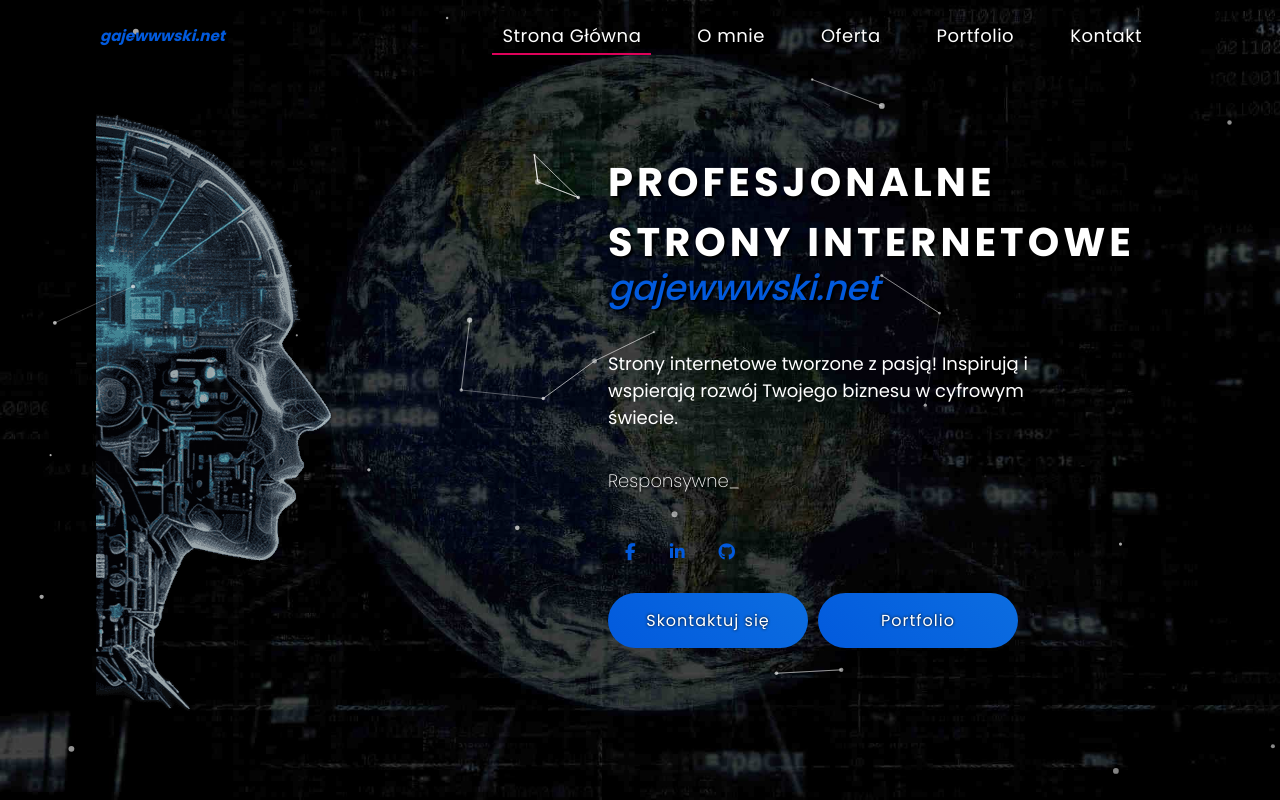
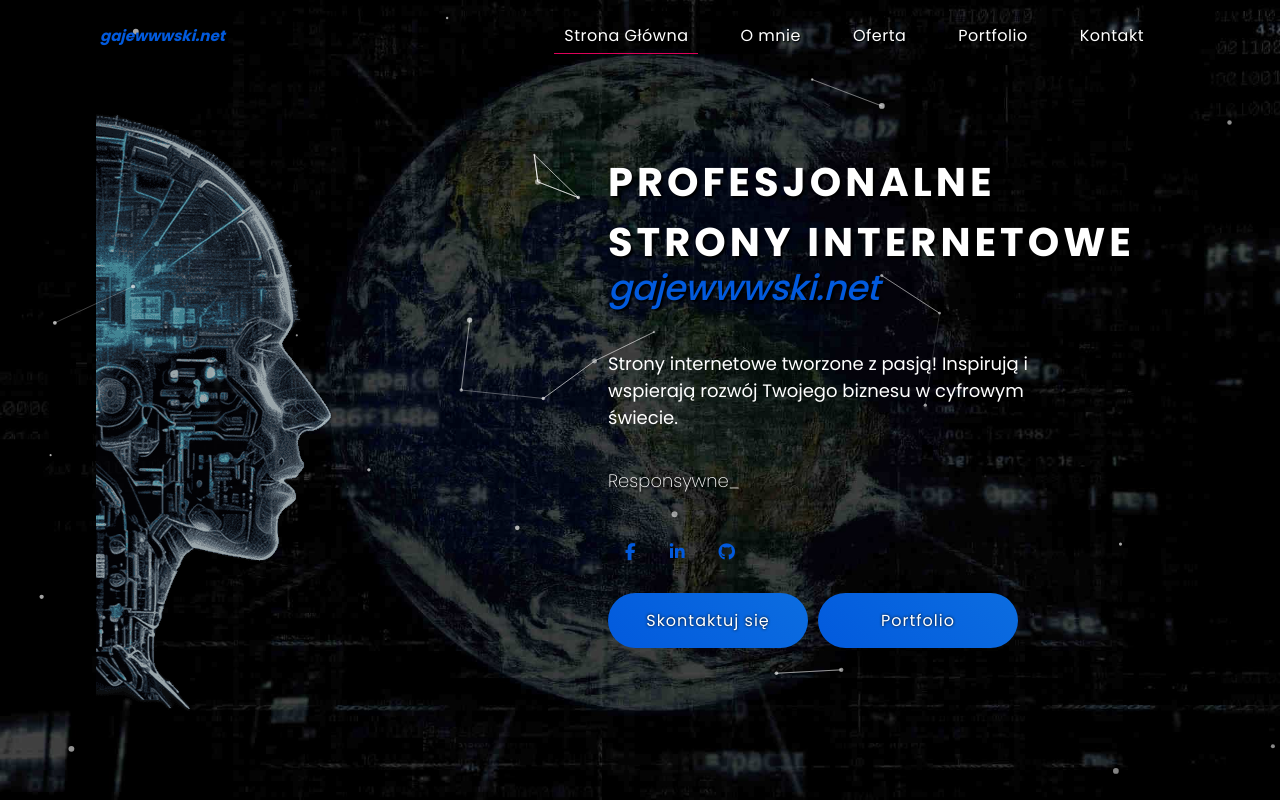
Before and after one commit to kwaq102/gajewwwski, a React (Create React App) app: page / in a window 1280 px wide. Shown: the top 800 px of the page. Built offline with nearby package versions, Linux system fonts and the light colour scheme.

Commit message:
reduce font size in navigation

```diff
--- a/src/App.tsx
+++ b/src/App.tsx
@@ -10,9 +10,9 @@ import OfferPage from "./pages/OfferPage";
 import ContactPage from "./pages/ContactPage";
 import PortfolioPage from "./pages/PortfolioPage";
 import ErrorPage from "./pages/ErrorPage";
+import PolicyPage from "./pages/PolicyPage";
+import ArrowTop from "./components/ArrowTop";
 import { hiddenMenu } from "./redux/features/menuSlice";
-import ArrowTop from "./components/ArrowTop";
-import PolicyPage from "./pages/PolicyPage";
 
 const App = () => {
 	const menu = useSelector((state: RootState) => state.menu.value);
--- a/src/styles/_Navigation.scss
+++ b/src/styles/_Navigation.scss
@@ -82,7 +82,7 @@
 	padding: 0.5rem;
 	color: white;
 	text-decoration: none;
-	font-size: 1.8rem;
+	font-size: 1.6rem;
 	text-shadow: 1px 1px 1px black;
 	letter-spacing: 0.5px;
 	transition: color 0.3s;
--- a/src/styles/_mixins.scss
+++ b/src/styles/_mixins.scss
@@ -47,7 +47,7 @@
 	bottom: -1px;
 	left: 0;
 	width: 0;
-	height: 2px;
+	height: 1px;
 	max-width: 100%;
 	background: $hoverColor;
 	transition: 0.3s all ease-in-out;
```
